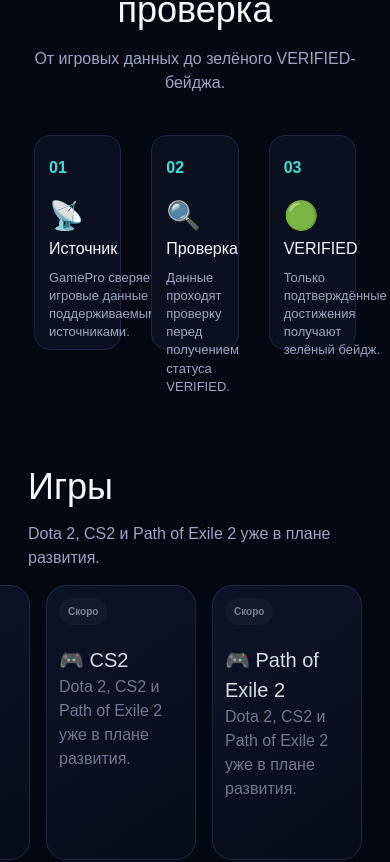
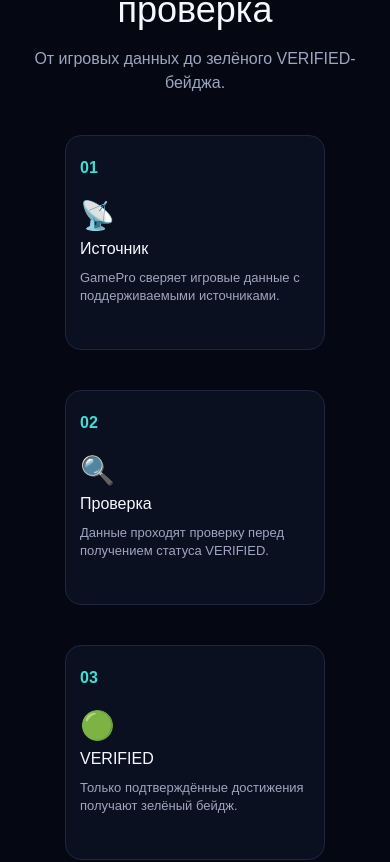
Before and after one commit to vesttrading/gamepro-market, a Next.js app: page / in a window 390 px wide. Shown: the part 3630-4492 px from the top of the page. Built offline with nearby package versions, Linux system fonts and the light colour scheme; no server answers.

Commit message:
Implement mobile layout adjustments for #how section
Add media query for mobile screens to adjust layout.

```diff
--- a/app/globals.css
+++ b/app/globals.css
@@ -267,6 +267,15 @@
     margin-top: 0px !important;
 }
 
+/* Правило сработает ТОЛЬКО на экранах телефонов (меньше 768px) */
+@media (max-width: 768px) {
+    #how .steps,
+    #how div[class*="steps"] {
+        flex-direction: column !important; /* На телефонах — вертикально */
+        align-items: center !important;    /* Центрируем карточки по горизонтали */
+    }
+}
+
 /* 1. Настройки для блока ИГР — уменьшаем весь блок и ставим по центру */
 section#games {
     padding-top: 0px !important;
```
